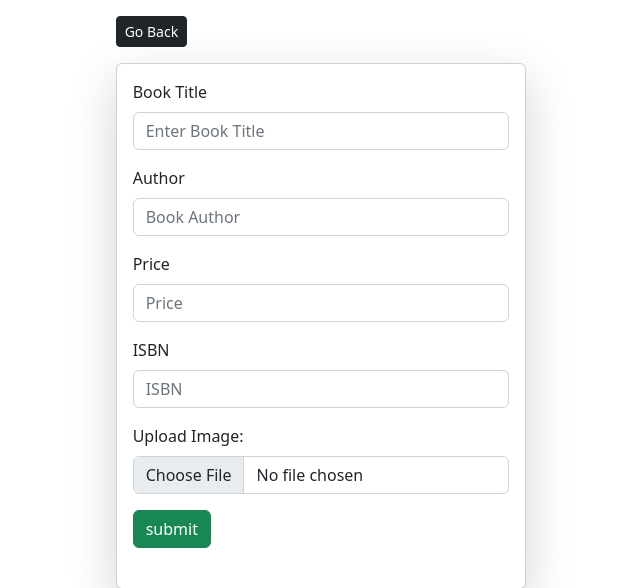
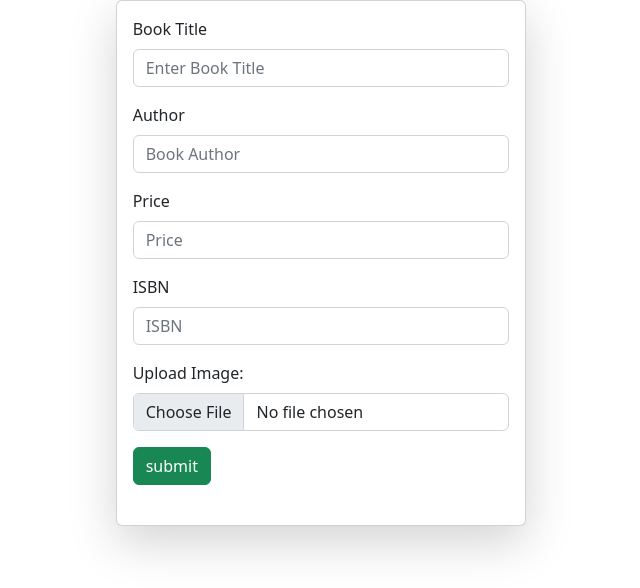
Before and after one commit to Hasireddy/Bookstore-django, a Django app: page /bookstore/add-book/ in a window 1280 px wide. Shown: the top 588 px of the page, without its empty margins (319-959 px from the left). Run offline with Django 5.2, Linux system fonts and the light colour scheme.

```diff
--- a/booksProject/books/templates/books/add-book.html
+++ b/booksProject/books/templates/books/add-book.html
@@ -3,7 +3,7 @@
 {% block content %}
 <div class="row justify-content-center">
     <div class="col-md-4">
-        <a href="{% url 'home' %}" class="my-3 btn btn-dark btn-sm">Go Back</a>
+        {% comment %} <a href="{% url 'books:home' %}" class="my-3 btn btn-dark btn-sm">Go Back</a> {% endcomment %}
         <div class="card shadow-lg">
             <div class="card-body">
                 <!-- the form for adding a book -->
--- a/booksProject/books/views.py
+++ b/booksProject/books/views.py
@@ -24,7 +24,7 @@ def add_book(request):
            price = data['price'],
            image = image
         )
-        return redirect('home')
+        return redirect("books:home")
     return render(request,"books/add-book.html")
 
 
```
Also changed, not shown: booksProject/db.sqlite3.
